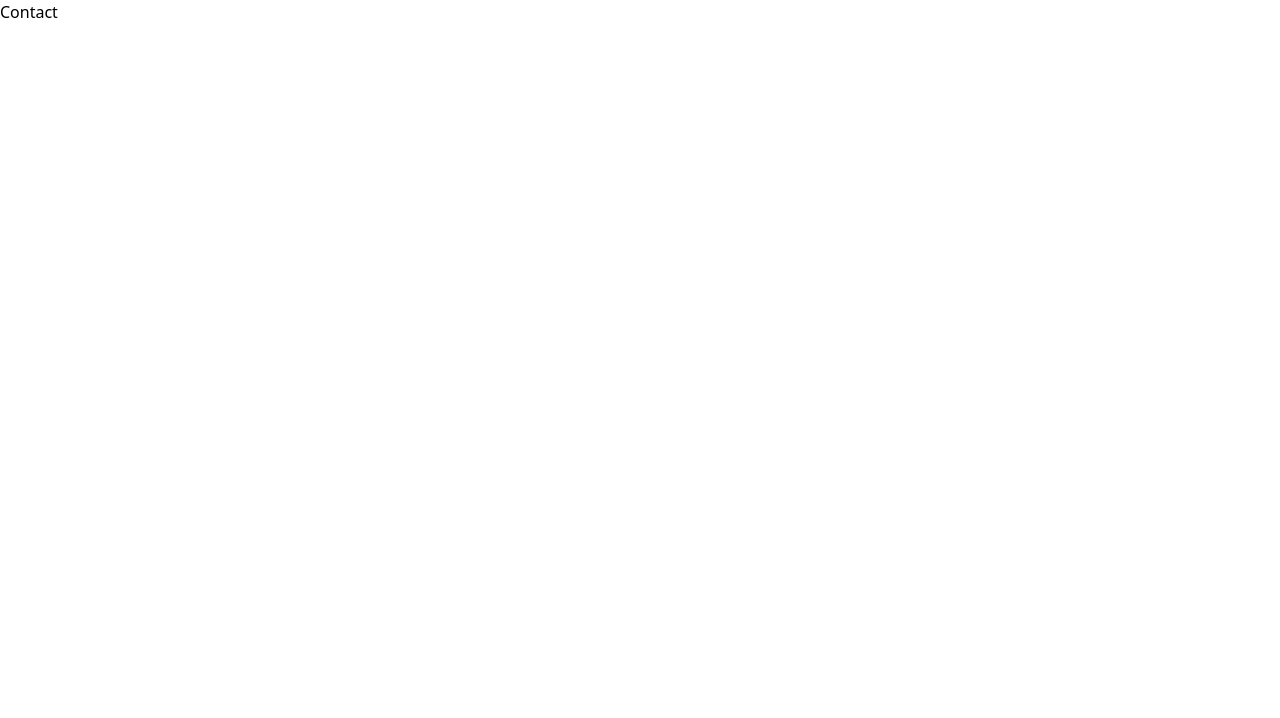
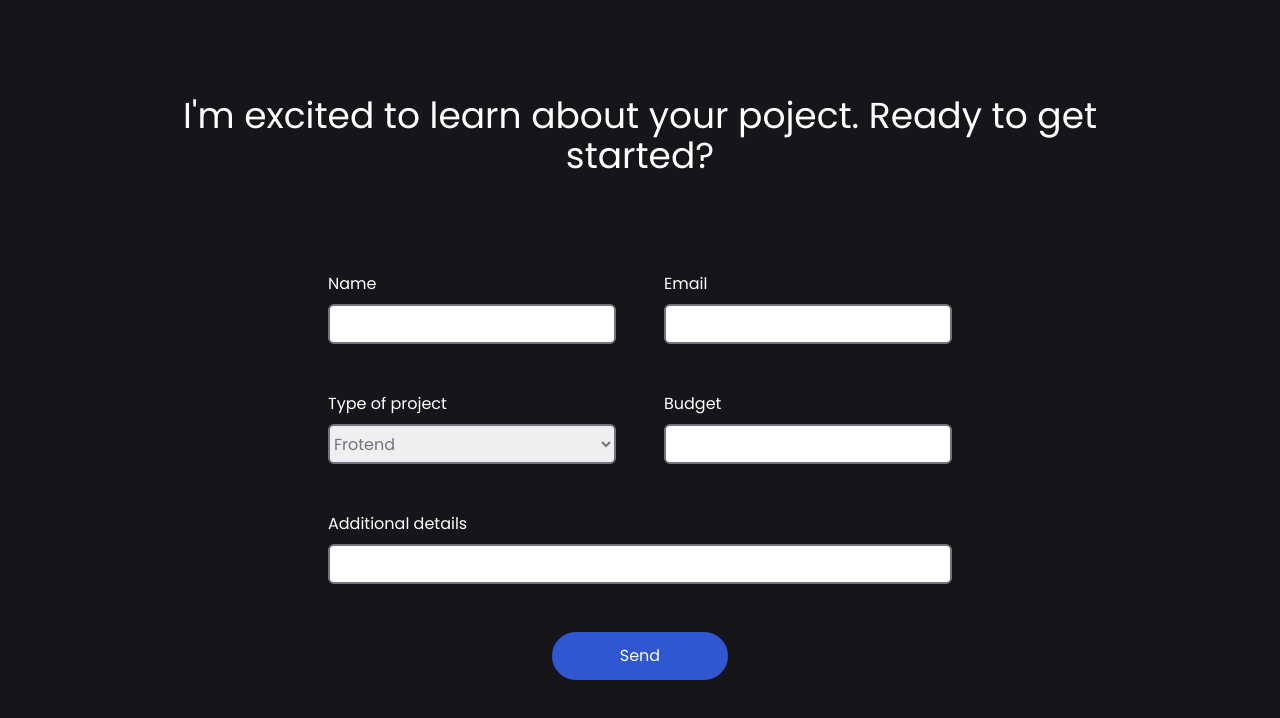
Before and after one commit to luisclop/portfolio, a React (Vite) app: page /contact in a window 1280 px wide. Shown: the top 718 px of the page. Built offline with nearby package versions, Linux system fonts and the light colour scheme.

Commit message:
Agrega página Contact

```diff
--- a/src/routes/Contact.routes.tsx
+++ b/src/routes/Contact.routes.tsx
@@ -1,5 +1,64 @@
 import React from "react";
 
 export function Contact() {
-  return <div>Contact</div>;
+  return (
+    <main className="flex h-screen w-screen flex-col items-center justify-center gap-24 bg-primary font-poppins font-normal text-secondary">
+      <h1 className="w-4/5 text-center text-4xl">
+        I'm excited to learn about your poject. Ready to get started?
+      </h1>
+      <form action="" className="grid grid-cols-2 grid-rows-4 gap-12">
+        <div className="flex flex-col gap-2">
+          <label htmlFor="name">Name</label>
+          <input
+            className="h-10 w-72 rounded-md border-2 border-gray text-gray"
+            type="text"
+            name="name"
+            id="name"
+          />
+        </div>
+        <div className="flex flex-col gap-2">
+          <label htmlFor="email">Email</label>
+          <input
+            className="h-10 w-72 rounded-md  border-2 border-gray text-gray"
+            type="email"
+            name="email"
+            id="email"
+          />
+        </div>
+        <div className="flex flex-col gap-2">
+          <label htmlFor="email">Type of project</label>
+          <select
+            className="h-10 w-72 rounded-md  border-2 border-gray text-gray"
+            name="TypeOfProject"
+            id="typeOf  Project"
+          >
+            <option value="Frontend">Frotend</option>
+            <option value="Backend">Backend</option>
+            <option value="Design">Design</option>
+          </select>
+        </div>
+        <div className="flex flex-col gap-2">
+          <label htmlFor="email">Budget</label>
+          <input
+            className="h-10 w-72 rounded-md  border-2 border-gray text-gray"
+            type="number"
+            name="budget"
+            id="budget"
+          />
+        </div>
+        <div className="col-span-2 flex flex-col gap-2">
+          <label htmlFor="email">Additional details</label>
+          <input
+            className="h-10 rounded-md  border-2 border-gray text-gray"
+            type="text"
+            name="details"
+            id="details"
+          />
+        </div>
+        <button className="col-span-2 mx-auto h-12 w-44 rounded-full border-4 border-accent bg-accent text-secondary transition-all duration-300 hover:bg-primary hover:text-accent  ">
+          Send
+        </button>
+      </form>
+    </main>
+  );
 }
```
